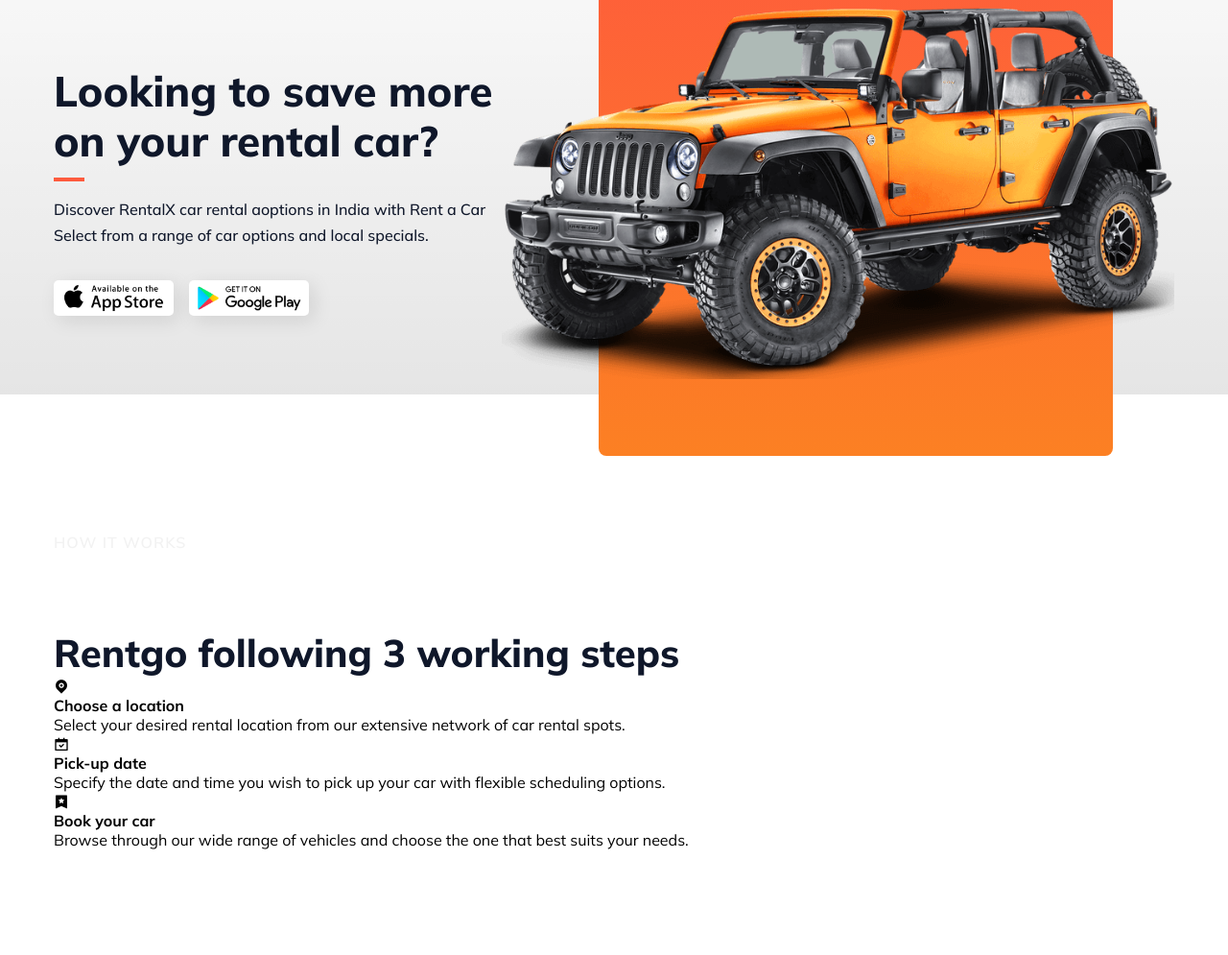
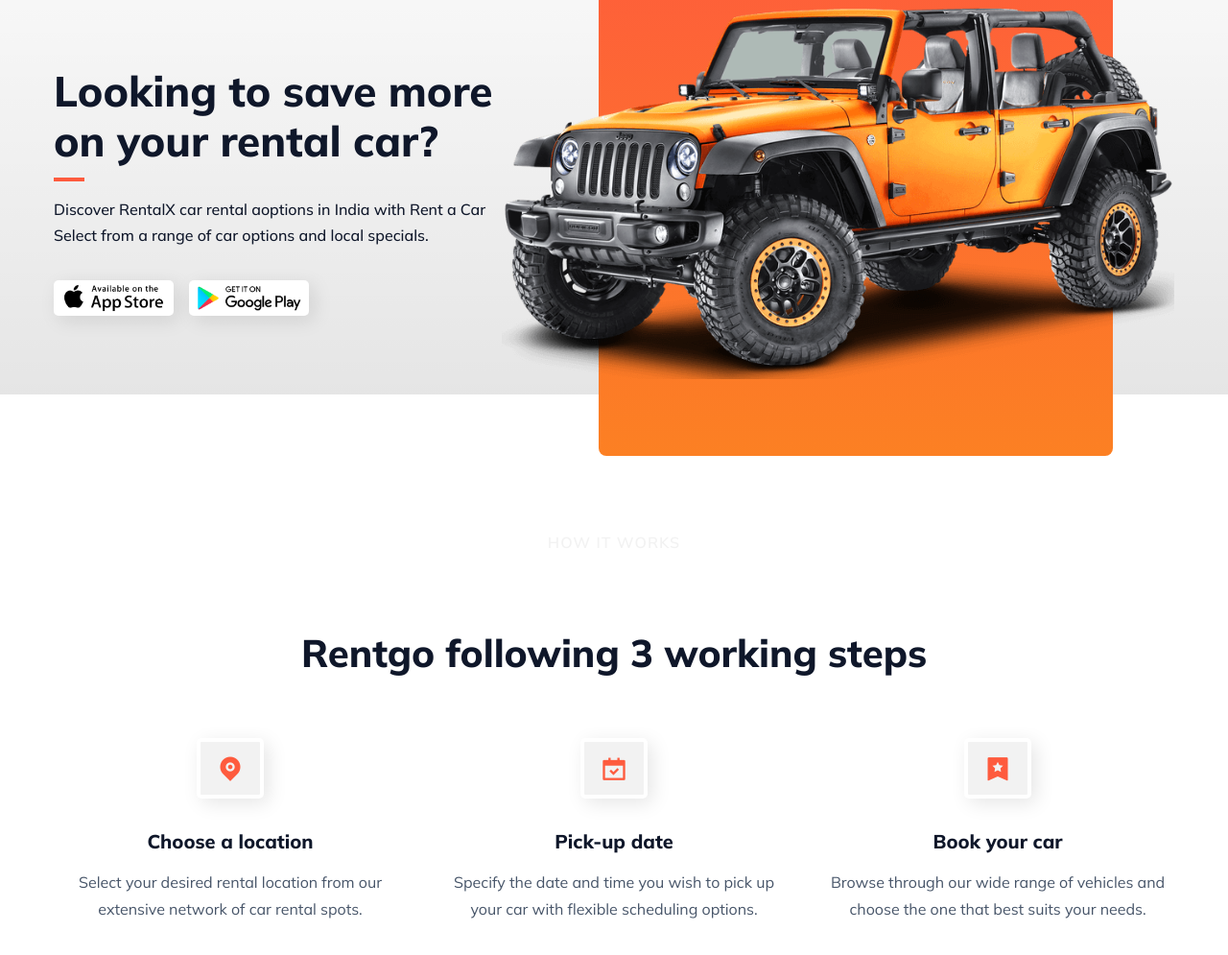
Before and after one commit to mrghkh12/Car-Rental-Website, a plain HTML site: page index.html in a window 1280 px wide. Shown: the part 183-1178 px from the top of the page at 96% size. Before the commit the page ends 1148 px from the top, so only its background shows below. Drawn offline with nearby package versions, Linux system fonts and the light colour scheme.

Commit message:
feat(style.css): set style for rent steps section

```diff
--- a/css/style.css
+++ b/css/style.css
@@ -210,8 +210,67 @@ nav{
     border-radius: 5px;
     box-shadow: 5px 5px 20px rgba(0,0,0,.1);
 }
+/* / header section */
+
+/* + rent steps section */
+.steps__container :is(.section__subheader, .section__header){
+    text-align: center;
+}
+
+.steps__grid{
+    margin-top: 4rem;
+    display: grid;
+    gap: 2rem;
+}
+
+.steps__card{
+    text-align: center;
+}
+
+.steps__card span{
+    display: inline-block;
+    margin-bottom: 2rem;
+    padding: 10px 17px;
+    font-size: 1.75rem;
+    color: var(--primary-color);
+    border-radius: 5px;
+    background-color: var(--extra-light);
+    border: 4px solid var(--white);
+    box-shadow: 5px 5px 20px rgba(0,0,0,.1);
+}
+
+.steps__card:hover span{
+    padding: 14px 21px;
+    background: var(--gradient);
+    color: var(--white);
+    border: none;
+}
+
+.steps__card h4{
+    margin-bottom: 1rem;
+    font-size: 1.25rem;
+    font-weight: 800;
+    color: var(--text-dark);
+}
+
+.steps__card p{
+    color: var(--text-light);
+    line-height: 1.75rem;
+}
+/* / rent steps section */
+
+
+@media (width > 540px){
+    /* + rent steps section */
+    .steps__grid{
+        grid-template-columns: repeat(2, 1fr);
+    }
+    /* / rent steps section */
+}
+
 
 @media (width > 768px){
+     /* + header section */
     header::before{
         height: calc(100% - 4rem);
     }
@@ -289,7 +348,11 @@ nav{
     .header__content{
         grid-area: 1/1/2/3;
     }
+    /* / header section */
+
+    /* + rent steps section */
+    .steps__grid{
+        grid-template-columns: repeat(3, 1fr);
+    }
+    /* / rent steps section */
 }
-
-
-/* / header section */
```
